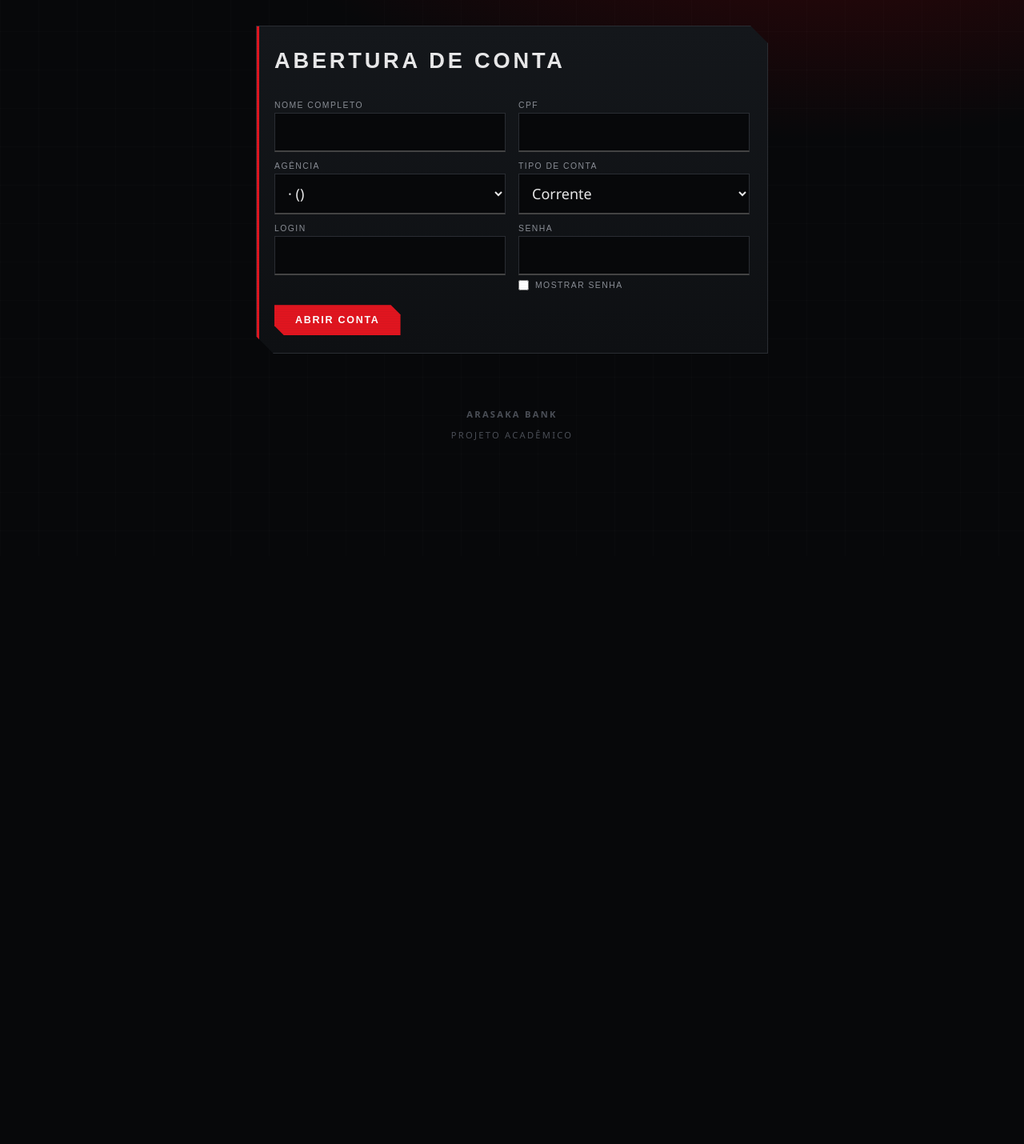
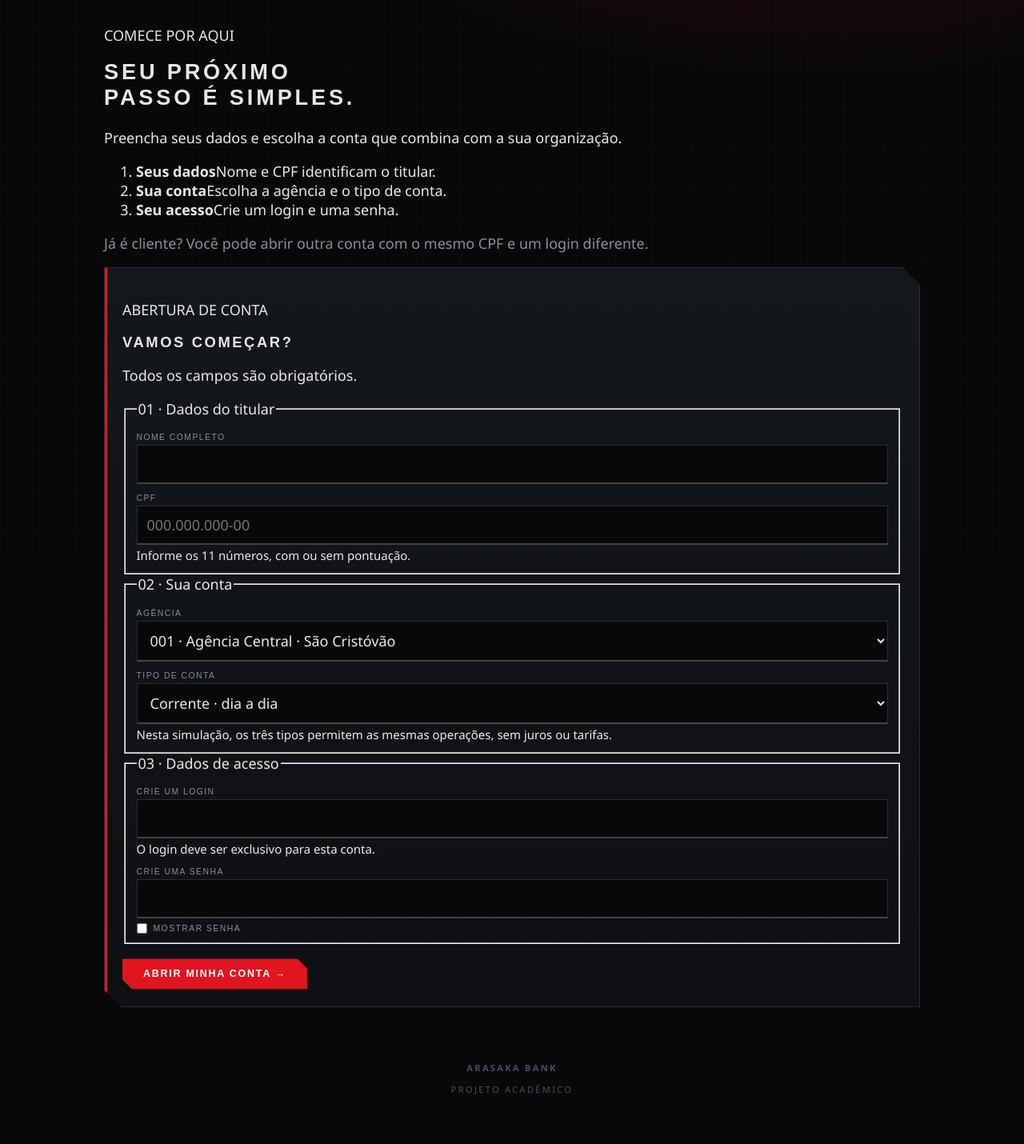
Before and after one commit to BrunCrvlh/Arasaka, a Flask app: page /abrir-conta in a window 1280 px wide. Shown: the part 105-1535 px from the top of the page at 80% size. Before the commit the page ends 655 px from the top, so only its background shows below. Run offline with Flask 3, Linux system fonts and the light colour scheme.

Commit message:
Update abrir_conta.html

```diff
--- a/templates/abrir_conta.html
+++ b/templates/abrir_conta.html
@@ -1,29 +1,10 @@
-{% extends "base.html" %}
-{% block conteudo %}
-<div class="narrow" style="max-width:640px"><div class="card">
-  <h1>Abertura de conta</h1>
-  {% if agencias|length == 0 %}
-    <p class="mut">Nenhuma agência disponível no momento. A gerência precisa cadastrar uma agência antes.</p>
-  {% else %}
-  <form method="post">
-    <div class="row">
-      <div><label>Nome completo</label><input name="nome" required></div>
-<div><label>CPF</label><input name="cpf" inputmode="numeric" maxlength="11" pattern="[0-9]{11}" title="Digite os 11 números do CPF, sem pontos ou traço" oninput="this.value = this.value.replace(/[^0-9]/g, '')" required></div>
-    </div>
-    <div class="row">
-      <div><label>Agência</label>
-        <select name="codigo_agencia">
-          {% for a in agencias %}<option value="{{ a['Codigo da agencia'] }}">{{ a['Codigo da agencia'] }} · {{ a['Nome da agencia'] }} ({{ a['Cidade'] }})</option>{% endfor %}
-        </select></div>
-      <div><label>Tipo de conta</label>
-        <select name="tipo"><option value="corrente">Corrente</option><option value="poupança">Poupança</option><option value="salário">Salário</option></select></div>
-    </div>
-    <div class="row">
-      <div><label>Login</label><input name="login" required></div>
-      <div><label>Senha</label><input name="senha" type="password" required></div>
-    </div>
-    <button>Abrir conta</button>
-  </form>
-  {% endif %}
-</div></div>
-{% endblock %}
+{% extends 'base.html' %}
+{% block titulo %}Abra sua conta · Arasaka Bank{% endblock %}
+{% block conteudo %}<div class="layout-form abertura">
+<section class="form-intro"><p class="sobretitulo">COMECE POR AQUI</p><h1>Seu próximo<br>passo é simples.</h1><p>Preencha seus dados e escolha a conta que combina com a sua organização.</p><ol class="passos"><li><strong>Seus dados</strong><span>Nome e CPF identificam o titular.</span></li><li><strong>Sua conta</strong><span>Escolha a agência e o tipo de conta.</span></li><li><strong>Seu acesso</strong><span>Crie um login e uma senha.</span></li></ol><p class="mut">Já é cliente? Você pode abrir outra conta com o mesmo CPF e um login diferente.</p></section>
+<section class="card formulario"><p class="sobretitulo">ABERTURA DE CONTA</p><h2>Vamos começar?</h2><p>Todos os campos são obrigatórios.</p>
+<form method="post"><fieldset><legend>01 · Dados do titular</legend><label for="nome">Nome completo</label><input id="nome" name="nome" autocomplete="name" value="{{ request.form.get('nome', '') }}" required>
+<label for="cpf">CPF</label><input id="cpf" name="cpf" inputmode="numeric" maxlength="14" placeholder="000.000.000-00" value="{{ request.form.get('cpf', '') }}" required><small>Informe os 11 números, com ou sem pontuação.</small></fieldset>
+<fieldset><legend>02 · Sua conta</legend><div class="linha"><div><label for="agencia">Agência</label><select id="agencia" name="codigo_agencia" required>{% for agencia in agencias %}<option value="{{ agencia.codigo }}" {{ 'selected' if request.form.get('codigo_agencia') == agencia.codigo }}>{{ agencia.identificacao() }} · {{ agencia.cidade }}</option>{% endfor %}</select></div><div><label for="tipo">Tipo de conta</label><select id="tipo" name="tipo" required><option value="corrente" {{ 'selected' if request.form.get('tipo') == 'corrente' }}>Corrente · dia a dia</option><option value="poupança" {{ 'selected' if request.form.get('tipo') == 'poupança' }}>Poupança · reserva</option><option value="salário" {{ 'selected' if request.form.get('tipo') == 'salário' }}>Salário · organização</option></select></div></div><small>Nesta simulação, os três tipos permitem as mesmas operações, sem juros ou tarifas.</small></fieldset>
+<fieldset><legend>03 · Dados de acesso</legend><label for="login">Crie um login</label><input id="login" name="login" autocomplete="username" value="{{ request.form.get('login', '') }}" required><small>O login deve ser exclusivo para esta conta.</small><label for="senha">Crie uma senha</label><input id="senha" name="senha" type="password" autocomplete="new-password" required></fieldset>
+<button class="btn largura" type="submit">Abrir minha conta <span aria-hidden="true">→</span></button></form></section></div>{% endblock %}
```
